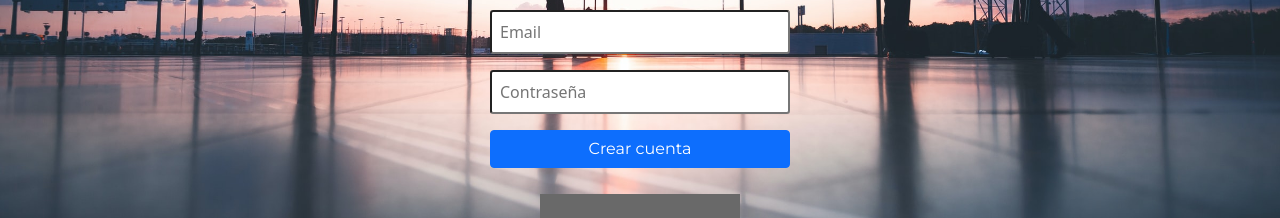
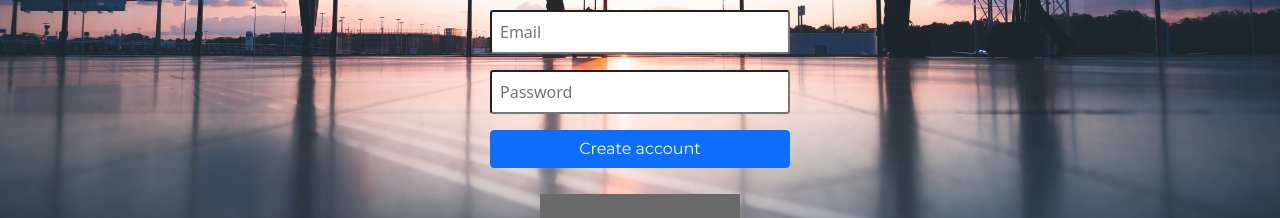
Before and after one commit to FLS08/MyTinerary-Sabato, a React (Create React App) app: page /auth/signup in a window 1280 px wide. Shown: the part 429-647 px from the top of the page. Built offline with nearby package versions, Linux system fonts and the light colour scheme.

Commit message:
tiping fix

```diff
--- a/src/components/signs/singUp.js
+++ b/src/components/signs/singUp.js
@@ -65,11 +65,11 @@ function SignUp(props) {
 
               <div className="mb-3">
                 <div className="input-group">
-                    <input type="password" className="inputForm " aria-describedby="validationTooltipUsernamePrepend" required placeholder="Contraseña"/>
+                    <input type="password" className="inputForm " aria-describedby="validationTooltipUsernamePrepend" required placeholder="Password"/>
                   </div>
               </div>
 
-              <button type="submit" className="crearcuenta btn btn-primary">Crear cuenta</button>
+              <button type="submit" className="crearcuenta btn btn-primary">Create account</button>
             </form>
             <div>
               <Link to={'/auth/signin'}> <h1 className="to-sign"> Check SignIn!</h1> </Link>
```
